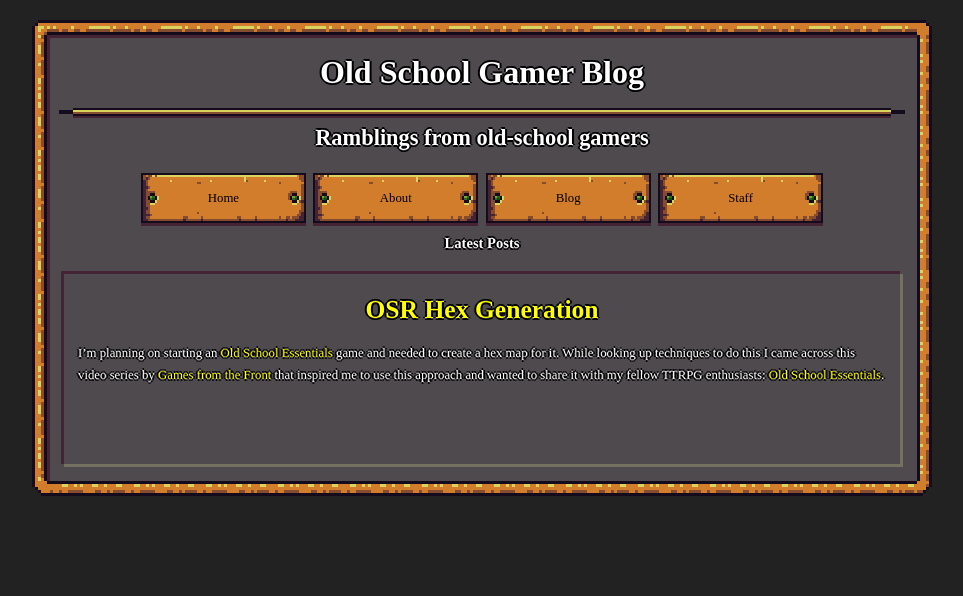
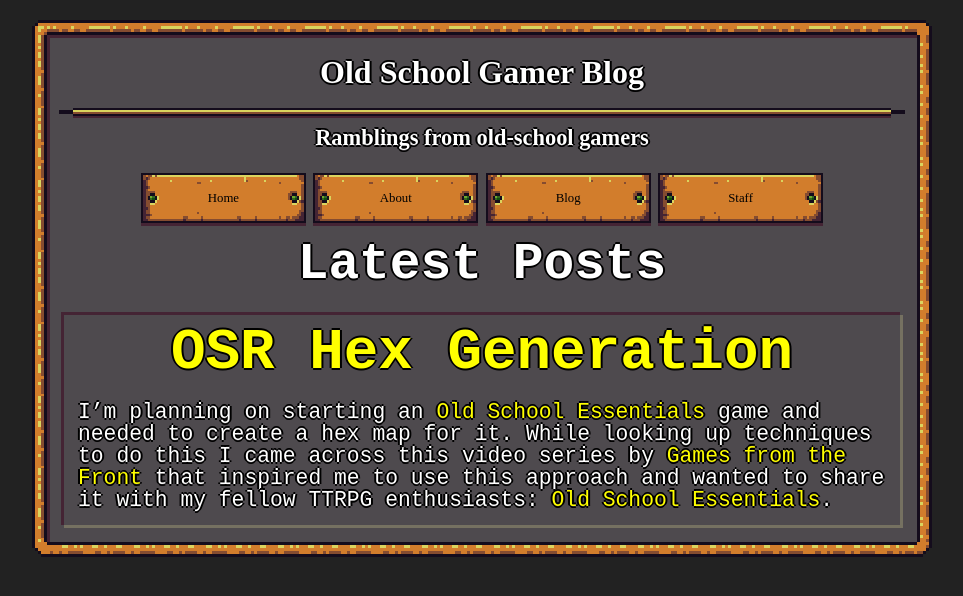
Before and after one commit to jstoops/jstoops.github.io, a Jekyll site: the page built from blog.html, in a window 1280 px wide. Shown: the top 596 px of the page, without its empty margins (158-1121 px from the left). Built offline with Jekyll 4.4.1, drawn with Linux system fonts in a browser that asks for light colours; some web fonts are replaced.

Commit message:
Change style of blog posts to make readable

```diff
--- a/assets/css/styles.css
+++ b/assets/css/styles.css
@@ -22,7 +22,6 @@
 
 table, th, td {
     border: 1px solid #f0f0f0;
-    color: #ffffff;
 }
 
 th, td {
@@ -54,8 +53,45 @@
     margin: 0 auto;
 }
 
-#blog-post h1.title, #blog-posts h2 {
+#blog-post * {
+    font-family: 'Courier New', Courier, monospace;
+    color: #ffffff;
+}
+
+#blog-post a {
+    color: #ff0;
+}
+
+#blog-post h1.title {
+    font-size:400%;
+}
+
+#blog-post h1 {
+    font-size:350%;
+}
+
+#blog-post h2, .rpgui-content h2 {
+    font-size:300%;
+}
+
+#blog-post h2 a {
+    font-size: 150%;
+}
+
+#blog-posts h3, #blog-posts h4 {
+    font-size:250%;
+}
+
+#blog-posts h5, #blog-posts h6 {
     font-size:200%;
+}
+
+#blog-post p, #blog-post a, #blog-post li, #blog-post label, #blog-post th, #blog-post td {
+    font-size: 16pt;
+}
+
+#blog-post label, #blog-post button {
+    font-weight: bolder;
 }
 
 #blog-post img {
--- a/blog.html
+++ b/blog.html
@@ -1,10 +1,10 @@
 ---
 title: Blog
 ---
-<h1>Latest Posts</h1>
-<div id='blog-posts'>
+<div id='blog-post'>
+  <h1 class="title">Latest Posts</h1>
   {% for post in site.posts %}
-      <div class="rpgui-container framed-grey" style="position:relative; width:100%; height:200px; display:inline-block">
+      <div class="rpgui-container framed-grey" style="position:relative; width:100%; height:220px; display:inline-block">
         <h2><a href="{{ post.url }}">{{ post.title }}</a></h2>
         {{ post.excerpt }}
       </div>
```
Also changed, not shown: 5 other files.
